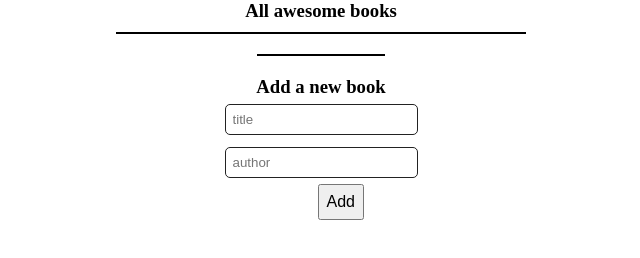
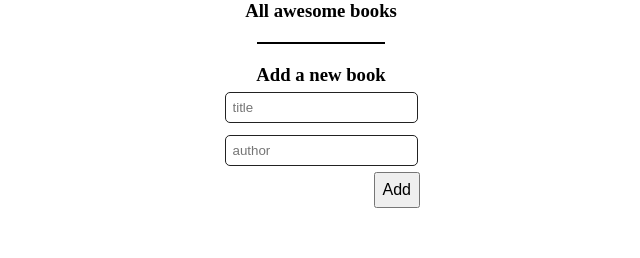
Before and after one commit to Takhmina175/awesome_books, a plain HTML site: page index.html in a window 1280 px wide. Shown: the whole page, without its empty margins (319-959 px from the left). Drawn offline with Linux system fonts and the light colour scheme.

Commit message:
Set bookContainer to none when the length of the books array is zero

```diff
--- a/index.js
+++ b/index.js
@@ -26,7 +26,12 @@ function createBook({ title, author }) {
   listItem.append(bookDiv, btnDiv);
   ul.appendChild(listItem);
   bookContainer.appendChild(ul);
+
+  bookContainer.style.display = library.books.length === 0 ? 'none' : 'block';
 }
+
+bookContainer.style.display = library.books.length === 0 ? 'none' : 'block';
+
 library.renderBooks();
 addBtn.onclick = (e) => {
   e.preventDefault();
@@ -43,6 +48,7 @@ ul.addEventListener('click', (e) => {
   const item2BeRemoved = e.target.parentElement.parentElement;
   const nodes = Array.from(ul.children);
   const index = nodes.indexOf(item2BeRemoved);
+
   if (classesArray.indexOf('delete') !== -1) {
     library.deleteBook(index);
     location.reload(); // eslint-disable-line no-restricted-globals
--- a/style.css
+++ b/style.css
@@ -26,7 +26,7 @@ form {
 #add-btn {
   font-size: 16px;
   position: absolute;
-  right: 69px;
+  right: 13px;
   padding: 7px;
 }
 
@@ -47,9 +47,10 @@ li {
   padding: 5px;
 }
 
-li:nth-child(odd){
+li:nth-child(odd) {
   background-color: #ccc;
 }
+
 .bookDiv {
   display: flex;
   gap: 5px;
```
Also changed, not shown: index.html (+0 -2 lines), 5 other files.
